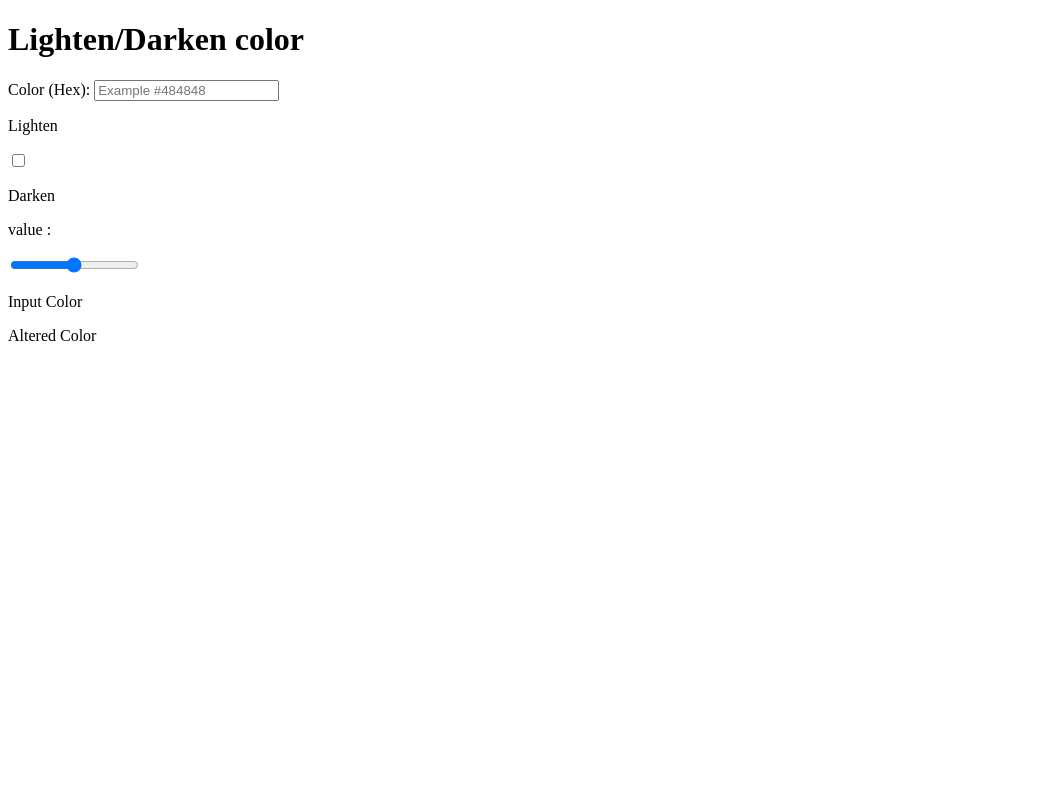
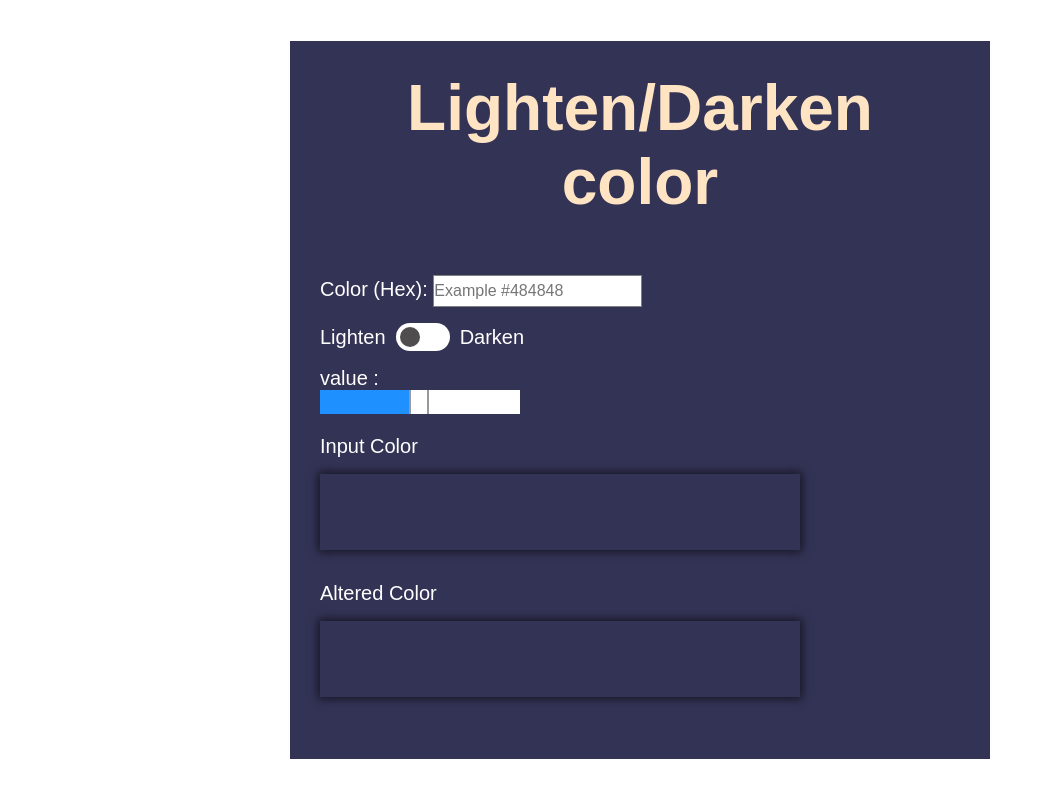
Before and after one commit to IZKEER/JsColorTool, a website: page index.html in a window 1280 px wide. Shown: the whole page, without its empty margins (0-1045 px from the left). Drawn offline with Linux system fonts and the light colour scheme; a web font is replaced by a local one.

Commit message:
Compiled CSS

```diff
--- a/css/index.css
+++ b/css/index.css
@@ -15,8 +15,174 @@
 /* ==================================================================== */
 /* ==================================================================== */
 /* ==================================================================== */
-/*  $1 - Fonts                                                          */
+/*                                                                      */
 /* ==================================================================== */
-#app {
-  color: red;
+* {
+  margin: 0;
+  padding: 0;
+  border: 0;
 }
+
+body {
+  font-size: 100%;
+  font: inherit;
+  font-family: "Kaisei Opti", sans-serif;
+}
+
+.container {
+  background: rgb(51, 51, 86);
+  color: #fff;
+  font-size: 1.25rem;
+  position: absolute;
+  left: 50%;
+  top: 50%;
+  width: 50%;
+  padding: 30px;
+  transform: translate(-50%, -50%);
+}
+.container .color-input,
+.container .switch,
+.container .slider,
+.container .color-output {
+  margin-bottom: 16px;
+}
+.container-wrapper .header-title {
+  color: bisque;
+  font-size: 2rem;
+  font-weight: 500;
+  text-align: center;
+  margin-bottom: 56px;
+}
+.container-wrapper .content .color-input span {
+  margin-bottom: 10px;
+}
+.container-wrapper .content .color-input input {
+  font-size: 1rem;
+  height: 30px;
+  border: 1px solid gray;
+}
+.container-wrapper .content .color-input input:focus {
+  outline: none;
+  box-shadow: none;
+  border: none;
+}
+.container-wrapper .content .slider input[type=range] {
+  margin: auto;
+  -webkit-appearance: none;
+  position: relative;
+  overflow: hidden;
+  height: 24px;
+  width: 200px;
+  cursor: pointer;
+  border-radius: 0; /* iOS */
+}
+.container-wrapper .content .slider:-webkit-slider-runnable-track {
+  background: #ddd;
+}
+.container-wrapper .content .slider::-webkit-slider-thumb {
+  -webkit-appearance: none;
+  width: 20px; /* 1 */
+  height: 40px;
+  background: #fff;
+  box-shadow: -200px 0 0 200px dodgerblue; /* 2 */
+  border: 2px solid #999; /* 1 */
+}
+.container-wrapper .content .slider::-moz-range-track {
+  height: 40px;
+  background: #ddd;
+}
+.container-wrapper .content .slider::-moz-range-thumb {
+  background: #fff;
+  height: 40px;
+  width: 20px;
+  border: 3px solid #999;
+  border-radius: 0 !important;
+  box-shadow: -200px 0 0 200px dodgerblue;
+  box-sizing: border-box;
+}
+.container-wrapper .content .slider::-ms-fill-lower {
+  background: dodgerblue;
+}
+.container-wrapper .content .slider::-ms-thumb {
+  background: #fff;
+  border: 2px solid #999;
+  height: 20px;
+  width: 20px;
+  box-sizing: border-box;
+}
+.container-wrapper .content .slider::-ms-ticks-after {
+  display: none;
+}
+.container-wrapper .content .slider::-ms-ticks-before {
+  display: none;
+}
+.container-wrapper .content .slider :-ms-track {
+  background: #ddd;
+  color: transparent;
+  height: 40px;
+  border: none;
+}
+.container-wrapper .content .slider::-ms-tooltip {
+  display: none;
+}
+.container-wrapper .content .colors {
+  margin-bottom: 32px;
+}
+.container-wrapper .content .colors p {
+  margin-bottom: 16px;
+}
+.container-wrapper .content .colors .color-block {
+  width: 75%;
+  height: 76px;
+  -webkit-box-shadow: 0px 0px 9px 2px rgba(0, 0, 0, 0.61);
+  -moz-box-shadow: 0px 0px 9px 2px rgba(0, 0, 0, 0.61);
+  box-shadow: 0px 0px 9px 2px rgba(0, 0, 0, 0.61);
+}
+.container .switch {
+  display: flex;
+  align-items: center;
+  gap: 10px;
+}
+.container .switch .toggle-switch {
+  display: inline-block;
+  position: relative;
+  width: 54px;
+  height: 28px;
+}
+.container .switch .toggle-switch input {
+  display: none;
+}
+.container .switch .toggle-switch .toggle-slider {
+  position: absolute;
+  cursor: pointer;
+  border-radius: 35px;
+  top: 0;
+  left: 0;
+  right: 0;
+  bottom: 0;
+  background-color: #fff;
+  -webkit-transition: 0.4s;
+  transition: 0.4s;
+}
+.container .switch .toggle-switch .toggle-slider:before {
+  position: absolute;
+  content: "";
+  height: 20px;
+  width: 20px;
+  left: 4px;
+  bottom: 4px;
+  background-color: rgb(79, 77, 77);
+  -webkit-transition: 0.4s;
+  transition: 0.4s;
+  border-radius: 50%;
+}
+.container .switch .toggle-switch input:checked + .toggle-slider {
+  background-color: rgb(79, 77, 77);
+}
+.container .switch .toggle-switch input:checked + .toggle-slider:before {
+  transition: 0.4s ease-out;
+  background-color: #fff;
+  -webkit-transform: translateX(26px);
+  -ms-transform: translateX(26px);
+  transform: translateX(26px);
+}
```
